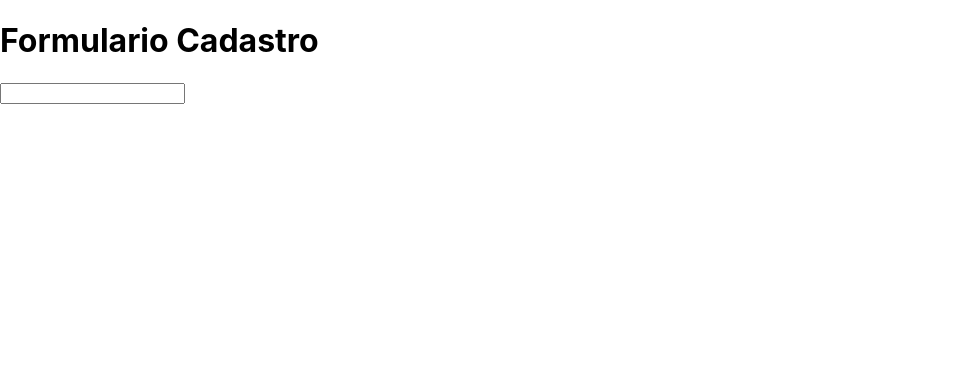
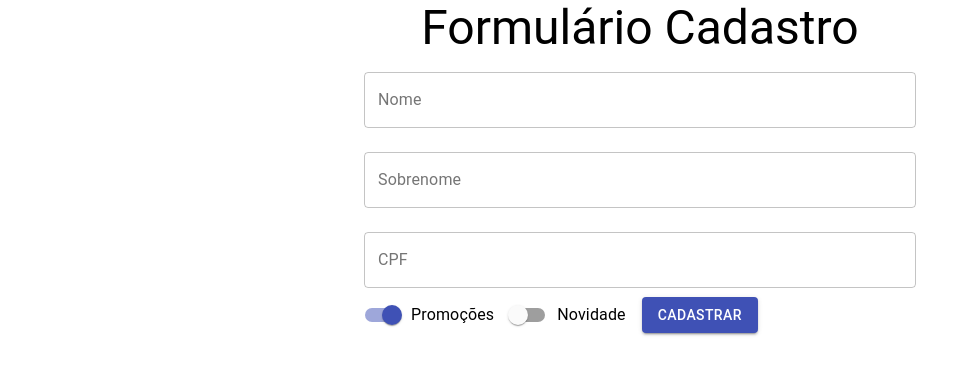
Before and after one commit to mateusbmagalhaes/FormularioReact, a React (Create React App) app in the folder formulario/: page / in a window 1280 px wide. Shown: the top 374 px of the page, without its empty margins (0-979 px from the left). Built offline with nearby package versions, Linux system fonts and the light colour scheme.

Commit message:
Criando o Formulario, baixando e utilizando o material-UI

```diff
--- a/formulario/package.json
+++ b/formulario/package.json
@@ -3,12 +3,14 @@
   "version": "0.1.0",
   "private": true,
   "dependencies": {
+    "@fontsource/roboto": "^4.5.3",
+    "@material-ui/core": "^4.12.3",
     "@testing-library/jest-dom": "^5.16.2",
     "@testing-library/react": "^12.1.3",
     "@testing-library/user-event": "^13.5.0",
     "react": "^17.0.2",
     "react-dom": "^17.0.2",
-    "react-scripts": "5.0.0",
+    "react-scripts": "^2.1.3",
     "web-vitals": "^2.1.4"
   },
   "scripts": {
--- a/formulario/src/App.js
+++ b/formulario/src/App.js
@@ -2,13 +2,15 @@ import React, { Component, Fragment } from "react";
 import "./App.css";
 import FormularioCadastro from "./Components/FormularioCadastro/FormularioCadastro";
 
+import { Container, Typography } from "@material-ui/core";
+
 class App extends Component {
   render() {
     return (
-      <Fragment>
-        <h1>Formulario Cadastro</h1>
+      <Container component="article" maxWidth="sm">
+        <Typography variant="h3"  component="h1" align="center">Formulário Cadastro</Typography>
         <FormularioCadastro/>
-      </Fragment>
+      </Container>
     );
   }
 }
--- a/formulario/src/Components/FormularioCadastro/FormularioCadastro.jsx
+++ b/formulario/src/Components/FormularioCadastro/FormularioCadastro.jsx
@@ -1,11 +1,50 @@
 import React from "react";
 
+import {
+  Button,
+  FormControlLabel,
+  TextField,
+  Checkbox,
+  Switch,
+} from "@material-ui/core";
+import { blue, green, pink } from "@material-ui/core/colors";
+
 function FormularioCadastro() {
-    return (
-        <form>
-            <input type="text" />
-        </form>
-    );
+  return (
+    <form color="primary">
+      <TextField
+        id="name"
+        label="Nome"
+        variant="outlined"
+        margin="normal"
+        fullWidth
+      />
+      <TextField
+        id="lastname"
+        label="Sobrenome"
+        variant="outlined"
+        margin="normal"
+        fullWidth
+      />
+      <TextField
+        id="cpf"
+        label="CPF"
+        variant="outlined"
+        margin="normal"
+        fullWidth
+      />
+
+      <FormControlLabel
+        label="Promoções"
+        control={<Switch defaultChecked color="primary" />}
+      />
+      <FormControlLabel label="Novidade" control={<Switch color="primary" />} />
+
+      <Button type="submit" variant="contained" color="primary">
+        Cadastrar
+      </Button>
+    </form>
+  );
 }
 
 export default FormularioCadastro;
```
Also changed, not shown: 1 other file (tests, documents, lock files or other folders).
